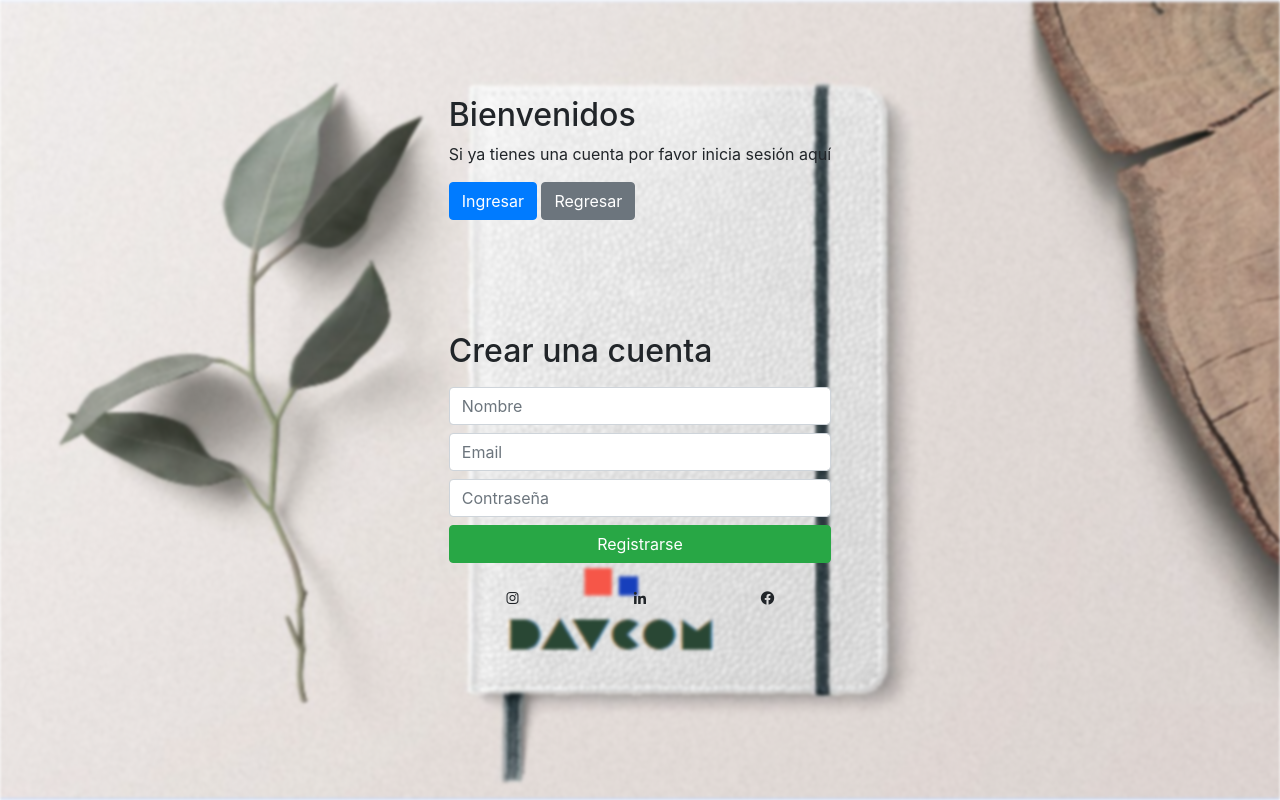
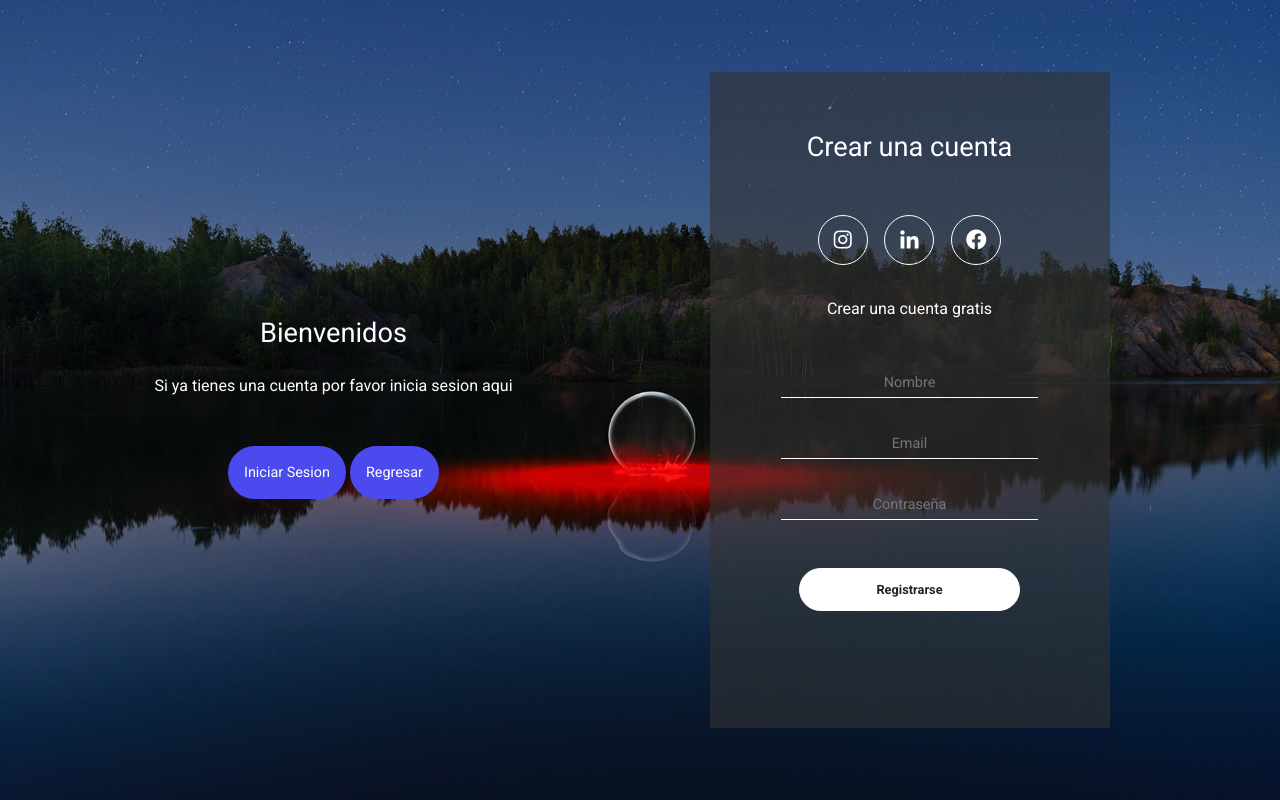
Before and after one commit to josealex7/davcom, a plain HTML site: page html/registrar.html in a window 1280 px wide. Drawn offline with nearby package versions, Linux system fonts and the light colour scheme.

Commit message:
agrega registro y perfil

```diff
--- /dev/null
+++ b/css/perfil.css
@@ -0,0 +1,57 @@
+body {
+    font-family: Arial, sans-serif;
+    background-color: #f0f0f0;
+    margin: 0;
+    padding: 0;
+}
+
+.header {
+    background-color: #333;
+    color: #fff;
+    text-align: center;
+    padding: 20px;
+}
+
+.imgRedonda {
+    width:250px;
+    height:250px;
+    border-radius:150px;
+    border:2px solid #666;
+}
+
+.header h1 {
+    margin: 0;
+}
+
+.profile-picture {
+    text-align: center;
+    margin-top: 20px;
+}
+
+#profile-image {
+    width: 150px;
+    height: 150px;
+    border-radius: 50%;
+}
+
+#image-upload {
+    display: none;
+}
+
+.personal-info {
+    background-image: url(fondo.jpg);
+    background-color: #fff;
+    padding: 20px;
+    border-radius: 5px;
+    margin: 20px;
+    text-align: center;
+    column-count:4;
+   column-gap:20px;
+   column-rule:4px double black;
+   list-style: none;
+
+}
+
+h2 {
+    color: #333;
+}
--- a/css/registrar.css
+++ b/css/registrar.css
@@ -1,19 +1,146 @@
-body {
-    margin: 0; /* Asegura que no haya márgenes en el cuerpo de la página */
+* {
+    margin: 0;
+    padding: 0;
+    box-sizing: border-box;
+    font-family: 'Roboto', sans-serif;
 }
 
-.background-container {
-    position: fixed;
-    top: 0;
-    left: 0;
-    width: 100%;
-    height: 100%;
-    z-index: -1; /* Coloca el contenedor detrás del contenido principal */
+body {
+    height: 100vh;
+    display: flex;
+    align-items: center;
+    justify-content: center;
+    background-image: url(../imagenes/3.jpg);
+    background-position: center;
+    background-repeat: no-repeat;
+    background-size: cover;
+    color: #fff;
+}
 
-    /* Establece la imagen de fondo y aplica el desenfoque */
-    background-image: url(/imagenes/logo_web.png);
-    background-size: cover;
-    background-repeat: no-repeat;
-    background-position: center;
-    filter: blur(1.5px); /* Ajusta el valor según lo desees */
+.container-form {
+    width: 90%;
+    height: 90vh;
+    display: flex;
+    justify-content: space-around;
+    transition:  all .5s ease-out;
 }
+
+.welcome-back {
+    display: flex;
+    align-items: center;
+    text-align: center;
+}
+
+.message {
+    padding: 1rem;
+}
+
+.message h2 {
+    font-size: 1.7rem;
+    padding: 1rem 0;
+}
+
+.message button {
+    padding: 1rem;
+    font-weight: 400;
+    background-color: #4a4aee;
+    border-radius: 2rem;
+    border: none;
+    outline: none;
+    cursor: pointer;
+    font-size: .9rem;
+    margin-top: 2rem;
+    transition: all .3s ease-in;
+    color: #fff;
+}
+
+.message button:hover {
+    background-color: #6464f8;
+}
+
+.formulario {
+    width: 400px;
+    padding: 1rem;
+    margin: 2rem;
+    background-color: rgb(51, 51, 51, 0.602);
+    text-align: center;
+}
+
+.create-account {
+    padding: 2.7rem 0;
+    font-size: 1.7rem;
+}
+
+.iconos {
+    width: 200px;
+    display: flex;
+    justify-content: space-around;
+    margin: auto;
+}
+
+.border-icon {
+    height: 20px;
+    width: 20px;
+    display: flex;
+    align-items: center;
+    justify-content: center;
+    padding: 1.5rem;
+    border: solid thin white;
+    border-radius: 50%;
+    font-size: 1.5rem;
+    transition: all .3s ease-in;
+}
+
+.border-icon:hover {
+    background-color: #4a4aee;
+    cursor: pointer;
+}
+
+.cuenta-gratis {
+    padding: 2rem 0;
+}
+
+.formulario input {
+    width: 70%;
+    display: block;
+    margin: auto;
+    margin-bottom: 2rem;
+    background-color: transparent;
+    border: none;
+    border-bottom: white thin solid;
+    text-align: center;
+    outline: none;
+    padding: .2rem 0;
+    font-size: .9rem;
+    color: white;
+}
+
+.formulario input[type="button"] {
+    width: 60%;
+    margin: auto;
+    border: solid thin white;
+    padding: .7rem;
+    border-radius: 2rem;
+    background-color: white;
+    font-weight: 600;
+    margin-top: 3rem;
+    font-size: .8rem;
+    cursor: pointer;
+    color: #222;
+}
+
+.sign-in {
+    position: absolute;
+    opacity: 0;
+    visibility: hidden;
+}
+
+.sign-in.active {
+    opacity: 1;
+    visibility: visible;
+}
+
+.sign-up.active {
+    opacity: 0;
+    visibility: hidden;
+}
--- a/html/registrar.html
+++ b/html/registrar.html
@@ -15,35 +15,60 @@
 </head>
 
 <body>
-    <div class="background-container"></div>
-    <div class="container d-flex justify-content-center vh-100">
-        <div class="container-form mt-5 sign-up d-flex flex-column justify-content-start">
-            <div class="my-5">
-                <div>
+    <div class="container-form sign-up">
+        <div class="welcome-back">
+            <div class="message">
                 <h2>Bienvenidos</h2>
-                    <p>Si ya tienes una cuenta por favor inicia sesión aquí</p>
-                    <button onclick="location.href='ingresar.html'", class="btn btn-primary">Ingresar</button>
-                    <button onclick="location.href='../index.html'", class="btn btn-secondary">Regresar</button>
+                <p>Si ya tienes una cuenta por favor inicia sesion aqui</p>
+                <button onclick="location.href='ingresar.html'", class="sign-up-btn">Iniciar Sesion</button>
+                <button onclick="location.href='../index.html'", class="sign-up-btn">Regresar</button>
             </div>
         </div>
-            <form class="formulario mt-5">
-                <h2 class="create-account my-3">Crear una cuenta</h2>
-                <input type="text" id="nombreInput" class="form-control my-2" placeholder="Nombre" required>
-                <input type="email" id="emailInput" class="form-control my-2" placeholder="Email" required>
-                <input type="password" id="passwordInput" class="form-control my-2" placeholder="Contraseña" required>
-                <button type="button" id="registroBtn" class="btn btn-success btn-block my-2">Registrarse</button>
-                <div class="iconos d-flex justify-content-around my-4">
+        <form class="formulario">
+            <h2 class="create-account">Crear una cuenta</h2>
+            <div class="iconos">
                 <div class="border-icon">
                     <i class='bx bxl-instagram'></i>
                 </div>
                 <div class="border-icon">
-                        <i class='bx bxl-linkedin'></i>
+                    <i class='bx bxl-linkedin' ></i>
                 </div>
                 <div class="border-icon">
-                        <i class='bx bxl-facebook-circle'></i>
+                    <i class='bx bxl-facebook-circle' ></i>
                 </div>
             </div>
+            <p class="cuenta-gratis">Crear una cuenta gratis</p>
+            <input type="text" placeholder="Nombre" id="nombreInput">
+            <input type="email" placeholder="Email" id="emailInput">
+            <input type="password" placeholder="Contraseña" id="passwordInput">
+            <input type="button" id="registroBtn" value="Registrarse">
         </form>
+    </div>
+    <div class="container-form sign-in">
+        <form class="formulario">
+            <h2 class="create-account">Iniciar Sesion</h2>
+            <div class="iconos">
+                <div class="border-icon">
+                    <i class='bx bxl-instagram'></i>
+                </div>
+                <div class="border-icon">
+                    <i class='bx bxl-linkedin' ></i>
+                </div>
+                <div class="border-icon">
+                    <i class='bx bxl-facebook-circle' ></i>
+                </div>
+            </div>
+            <p class="cuenta-gratis">¿Aun no tienes una cuenta?</p>
+            <input type="email" placeholder="Email">
+            <input type="password" placeholder="Contraseña">
+            <input type="button" value="Iniciar Sesion">
+        </form>
+        <div class="welcome-back">
+            <div class="message">
+                <h2>Bienvenido de nuevo</h2>
+                <p>Si aun no tienes una cuenta por favor registrese aqui</p>
+                <button class="sign-in-btn">Registrarse</button>
+            </div>
         </div>
     </div>
     <script type="module" src="../scripts/registrar.js"></script>
```
Also changed, not shown: html/perfil.html (added, +63 -0 lines), scripts/perfil.js (added, +26 -0 lines), imagenes/3.jpg (added), imagenes/fondo.jpg (added), imagenes/logo.jpg (added). Lines whose indentation alone changed are shown as unchanged.
